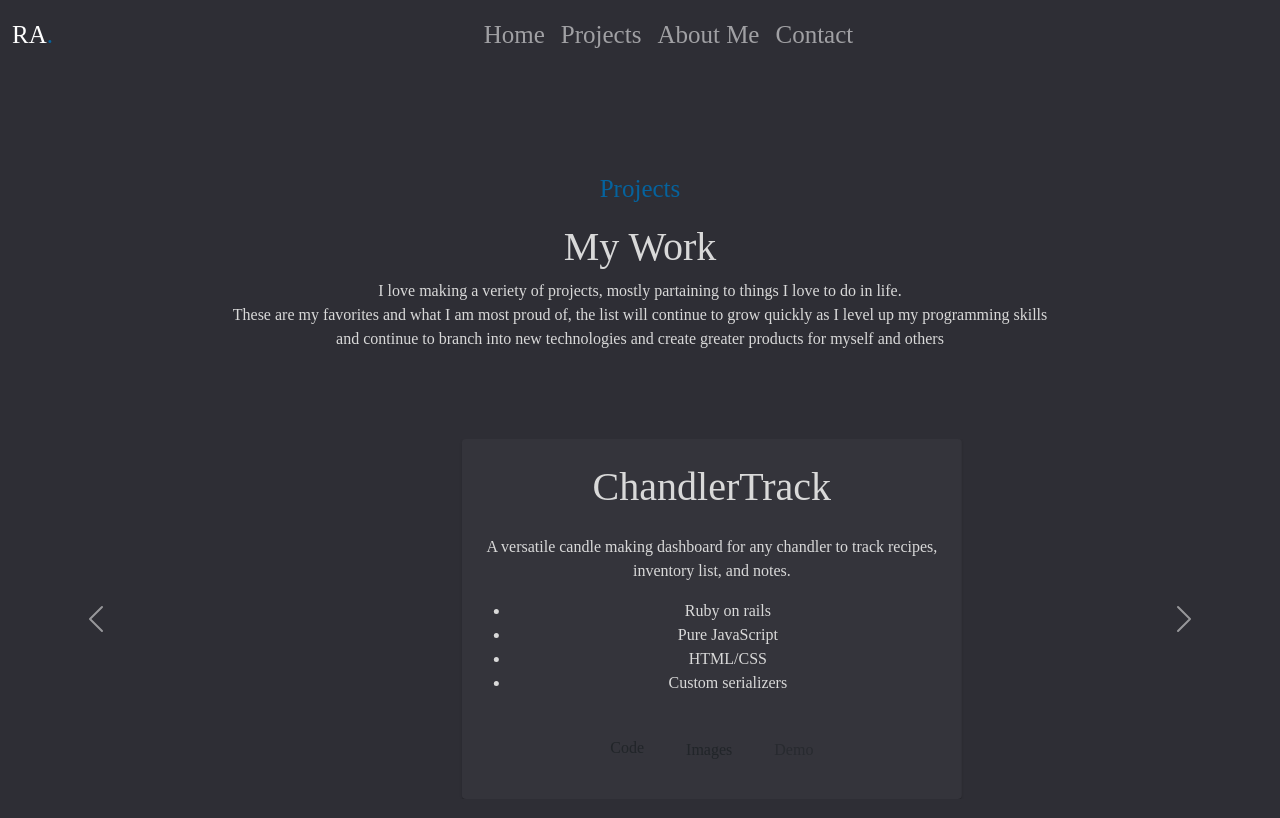
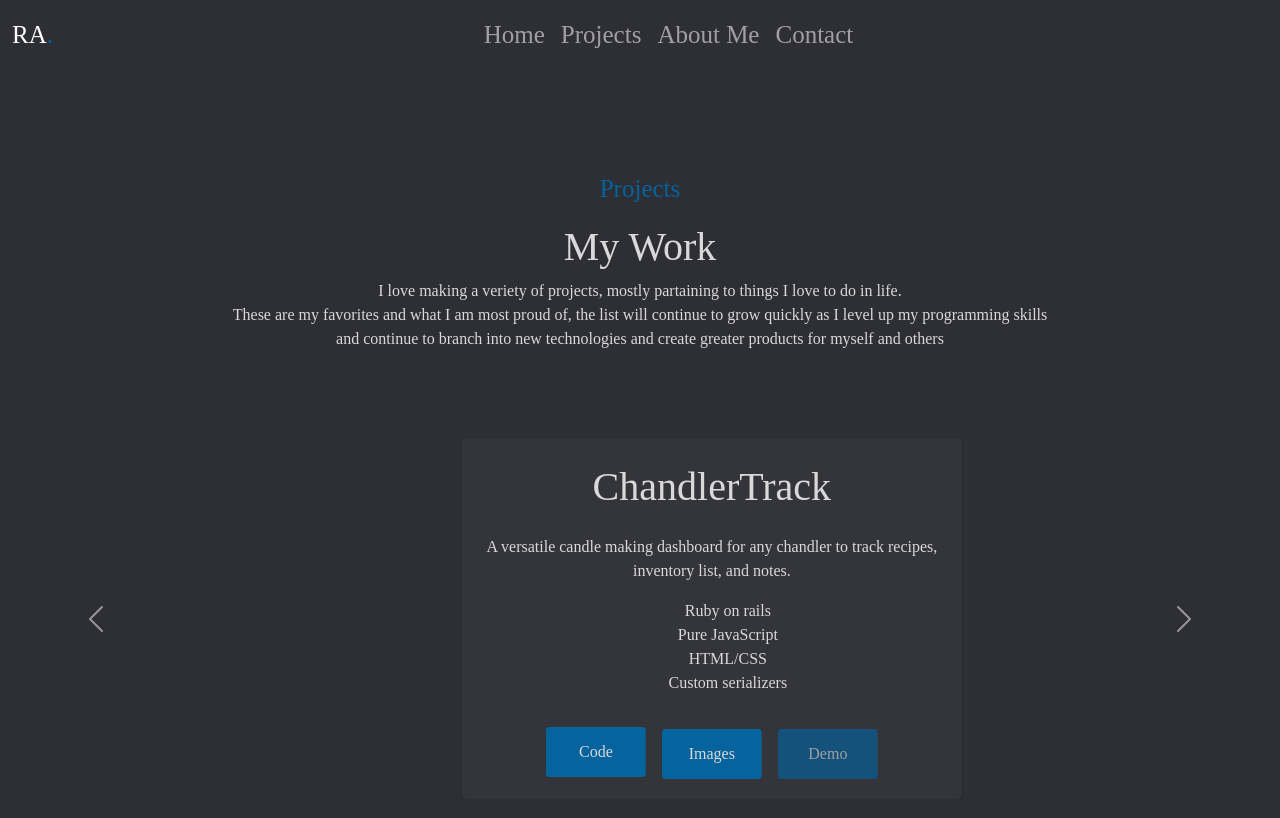
Before and after one commit to Mari-8/portfolio-website, a React (Create React App) app: page /projects in a window 1280 px wide. Shown: the top 818 px of the page. Built offline with nearby package versions, Linux system fonts and the light colour scheme.

Commit message:
Added custom styling

```diff
--- a/src/App.css
+++ b/src/App.css
@@ -1,3 +1,5 @@
+@import "~react-image-gallery/styles/css/image-gallery.css";
+
 .App {
   text-align: center;
 
@@ -12,6 +14,7 @@
   height: 40vmin;
   pointer-events: none;
 }
+
 
 @media (prefers-reduced-motion: no-preference) {
   .App-logo {
@@ -81,8 +84,23 @@ margin-left: 25px;
 background-color: #111
 }
 
+.no-bullet {
+  list-style-type: none;
+  text-align: center;
+}
+
 .show-nav {
   height: 120px;
+}
+
+.project-buttons {
+  text-align: left;
+  width: 100px;
+  height: 50px;
+  background-color: #05639e;
+  color: #d9d9d9;
+  text-align: center;
+  margin: 0 auto;
 }
 
 .home-grid {
@@ -152,8 +170,36 @@ background-color: #111
   background: #34343b;
 }
 
+.light-color {
+  color: #34343b;
+}
+
 .navbar {
   background-color: #2e2e35;
+}
+
+.image-grid {
+  width: 300px;
+  height: 300px;
+}
+
+.gallery-cont {
+  width: 700px;
+  height: 700px;
+  position: relative;
+  margin: 0 auto;
+}
+
+.images-gallery {
+  width: 80%;
+  height: 80%;
+  position: absolute;
+  margin-left: 75px;
+}
+
+.gall-exit-button {
+  margin: 0 auto;
+  color: white;
 }
 
 @media screen and (min-width: 768px) {
```
